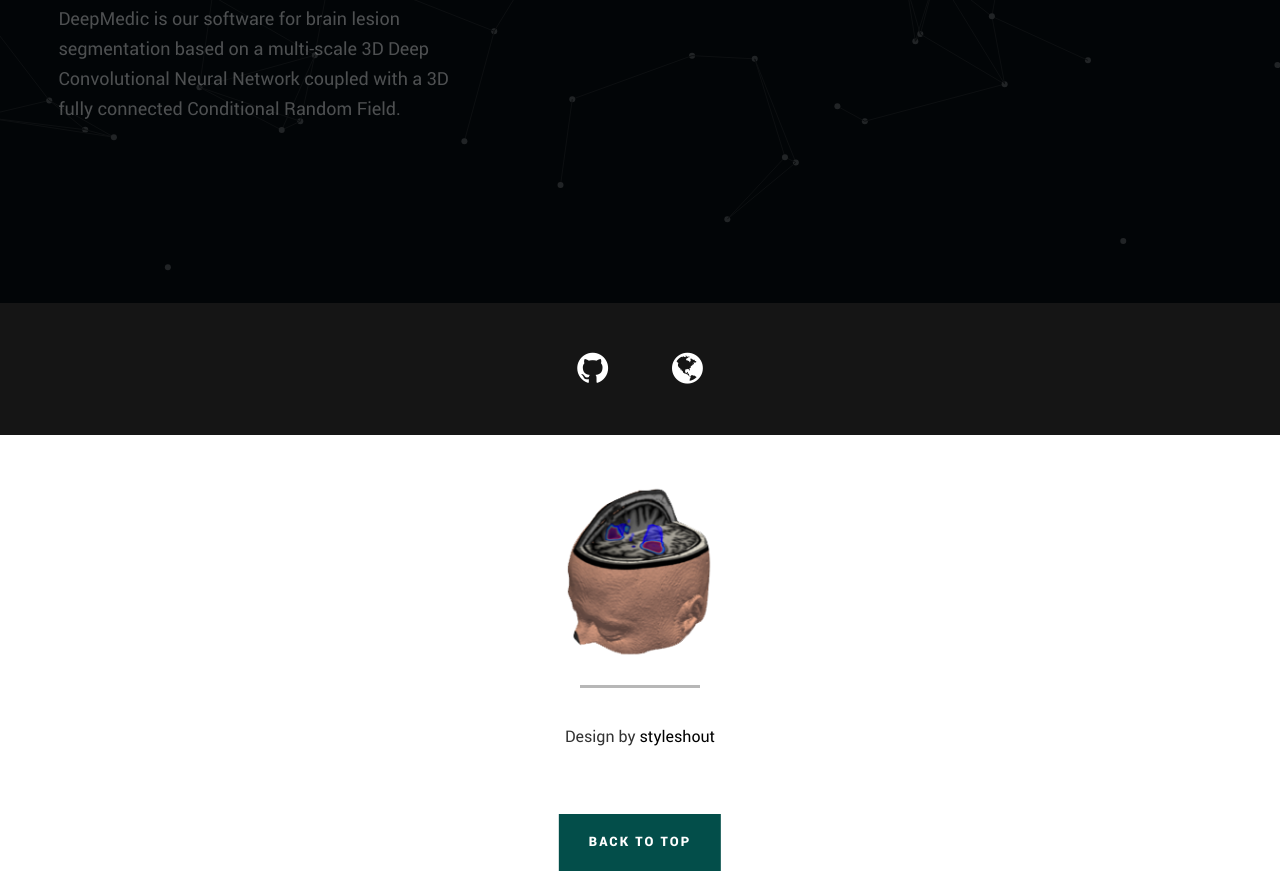
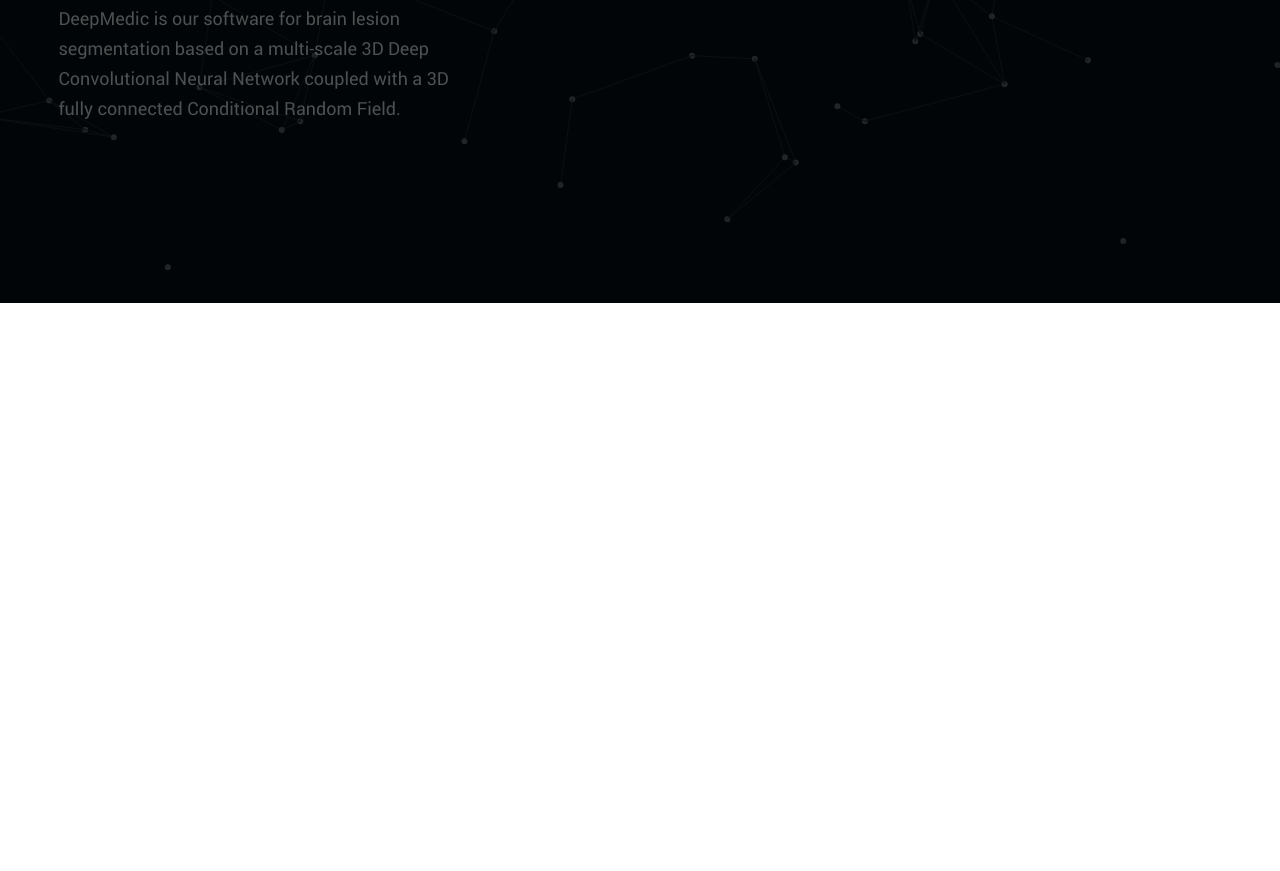
Before and after one commit to deepmedic/deepmedic.github.io, a plain HTML site: page index.html in a window 1280 px wide. Shown: the part 497-1368 px from the top of the page. After the commit the page ends 800 px from the top, so only its background shows below. Drawn offline with Linux system fonts and the light colour scheme.

Commit message:
no scrolling

```diff
--- a/index.html
+++ b/index.html
@@ -87,44 +87,6 @@
 
    </section> <!-- /home -->
 
-
-   <!-- footer
-   ================================================== -->
-   <footer>
-
-   	<div class="social-wrap">
-   		<div class="row">
-
-	         <ul class="footer-social-list">
-	            <li><a href="https://github.com/deepmedic/deepmedic"><i class="fa fa-github"></i></a></li>
-				 <li><a href="https://biomedia.doc.ic.ac.uk/software/deepmedic/"><i class="fa fa-globe"></i></a></li>
-	         </ul>
-
-			</div> <!-- /row -->
-   	</div> <!-- /social-wrap -->
-
-   	<div class="footer-bottom">
-
-			<div class="footer-logo">
-					<img src="images/footer-logo.png" alt="">
-			</div>
-
-   		<div class="copyright">
-		     	<span>Design by <a href="http://www.styleshout.com/">styleshout</a></span>
-		   </div>
-
-   	</div> <!-- /footer-bottom -->
-
-   	<div class="back-to-top">
-		 	<a href="#top" class="smoothscroll"><span>Back to Top</span></a>
-		</div>
-
-   </footer>
-
-   <div id="preloader">
-    	<div id="loader"></div>
-   </div>
-
    <!-- Java Script
    ================================================== -->
    <script src="js/jquery-2.1.3.min.js"></script>
```
